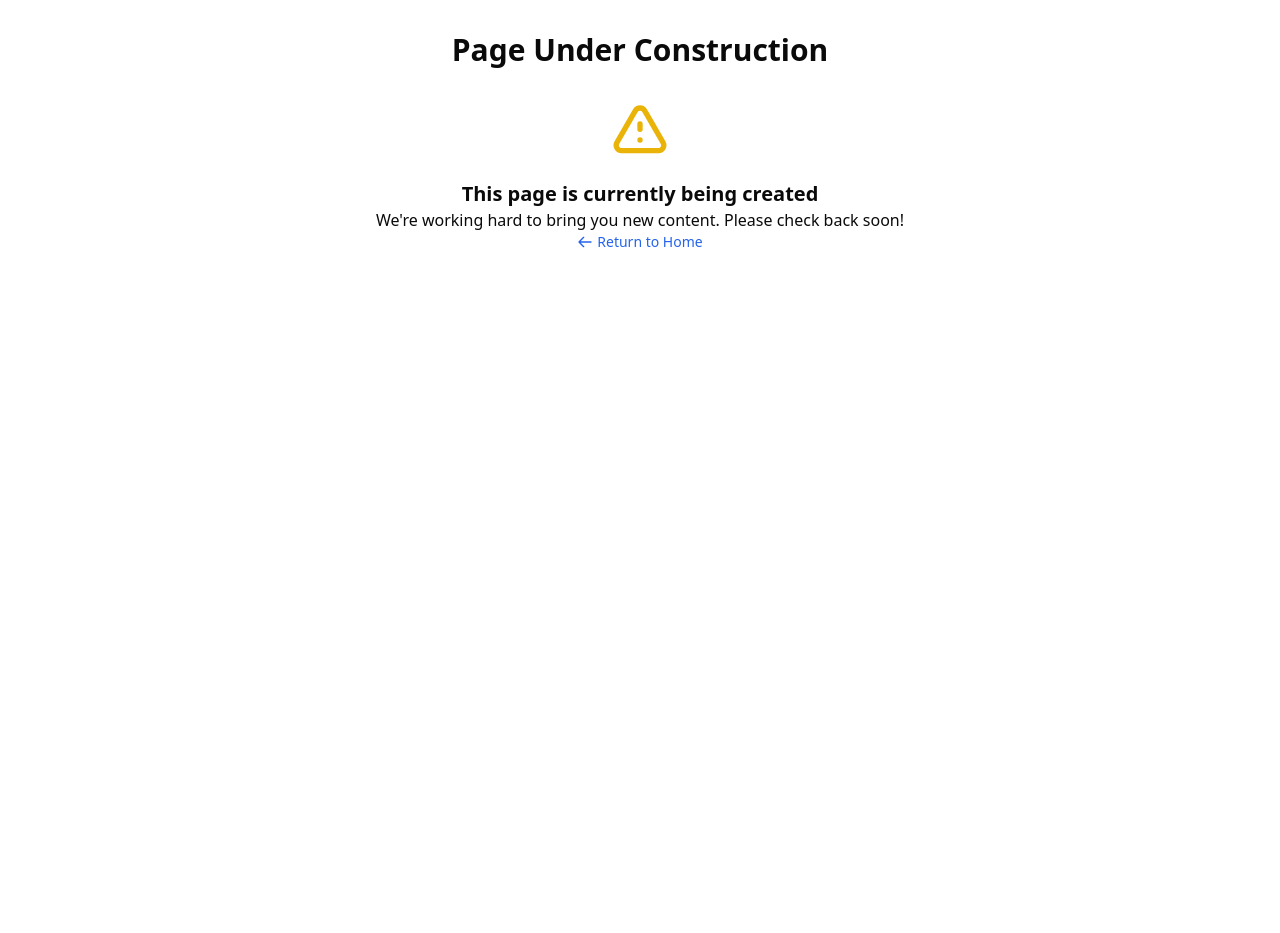
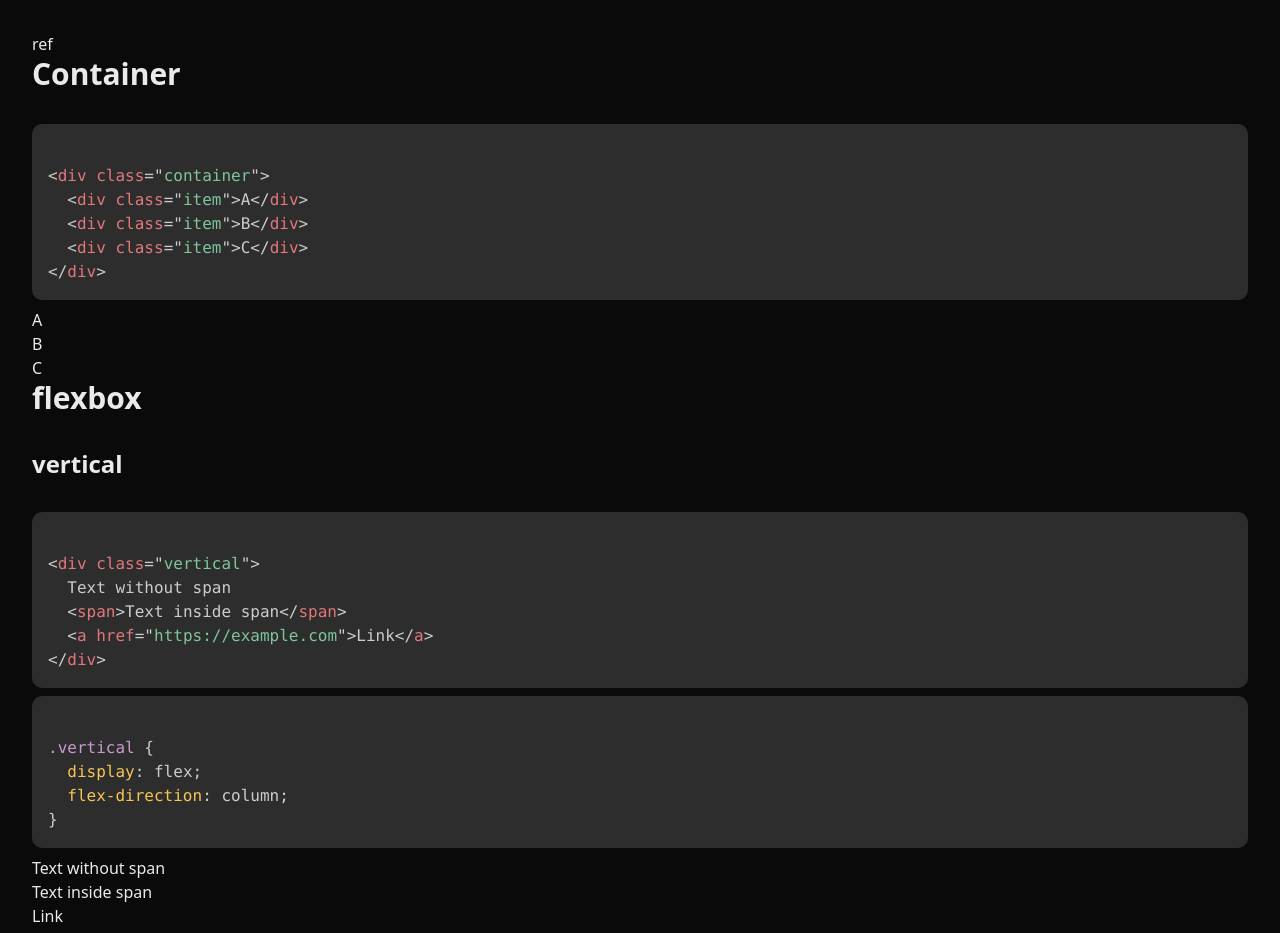
Before and after one commit to RyuNyan-Taro/nyantaro_cloud_web, a Next.js app: page /tutorial in a window 1280 px wide. Shown: the top 933 px of the page. Before the commit the page ends 800 px from the top, so only its background shows below. Built offline with nearby package versions, Linux system fonts and the light colour scheme.

Commit message:
create initial tutorial page

```diff
--- a/package.json
+++ b/package.json
@@ -11,15 +11,18 @@
   "dependencies": {
     "@radix-ui/react-slot": "^1.2.3",
     "@supabase/supabase-js": "^2.50.0",
+    "@types/prismjs": "^1.26.5",
     "@vercel/speed-insights": "^1.2.0",
     "class-variance-authority": "^0.7.1",
     "clsx": "^2.1.1",
     "lucide-react": "^0.511.0",
     "next": "15.2.5",
     "papaparse": "^5.5.3",
+    "prismjs": "^1.30.0",
     "react": "^19.0.0",
     "react-dom": "^19.0.0",
     "react-markdown": "^10.1.0",
+    "refractor": "^5.0.0",
     "remark-gfm": "^4.0.1",
     "tailwind-merge": "^3.2.0",
     "tailwindcss-animate": "^1.0.7"
--- /dev/null
+++ b/src/app/tutorial/Tutorial.css
@@ -0,0 +1,9 @@
+.vertical {
+    display: flex;
+    flex-direction: column;
+}
+
+.horizontal {
+    display: flex;
+    flex-direction: row;
+}
--- a/src/app/tutorial/page.tsx
+++ b/src/app/tutorial/page.tsx
@@ -1,59 +1,121 @@
-import { Metadata } from 'next';
-import Link from 'next/link';
+'use client';
 
-export const metadata: Metadata = {
-  title: 'Page Under Construction | My Website',
-  description: 'This page is currently being created',
+import React, { useEffect, useState } from "react";
+import Prism from 'prismjs';
+import "./Tutorial.css"
+
+import "prismjs/themes/prism-tomorrow.css";
+
+// Then import the core languages that TSX depends on
+import "prismjs/components/prism-clike";
+import "prismjs/components/prism-javascript";
+import "prismjs/components/prism-jsx";
+import "prismjs/components/prism-typescript";
+// Now we can safely import TSX
+import "prismjs/components/prism-tsx";
+
+// Other language imports
+import "prismjs/components/prism-json";
+import "prismjs/components/prism-css";
+
+
+
+type CodeBlockProps = {
+    code: string;
+    language?: string;
 };
 
-export default function CreatingPage() {
-  return (
-    <div className="max-w-4xl mx-auto px-4 py-8 text-center">
-      <h1 className="text-3xl font-bold mb-8">Page Under Construction</h1>
+const CodeBlock: React.FC<CodeBlockProps> = ({ code, language = "typescript" }) => {
+    const [isClient, setIsClient] = useState(false);
 
-      <div className="flex flex-col items-center justify-center">
-        <svg
-          className="w-16 h-16 text-yellow-500 mb-4"
-          fill="none"
-          stroke="currentColor"
-          viewBox="0 0 24 24"
-          xmlns="http://www.w3.org/2000/svg"
-        >
-          <path
-            strokeLinecap="round"
-            strokeLinejoin="round"
-            strokeWidth="2"
-            d="M12 9v2m0 4h.01m-6.938 4h13.856c1.54 0 2.502-1.667 1.732-3L13.732 4c-.77-1.333-2.694-1.333-3.464 0L3.34 16c-.77 1.333.192 3 1.732 3z"
-          />
-        </svg>
-        <p className="text-xl font-semibold">
-          This page is currently being created
-        </p>
-        <p>
-          We&apos;re working hard to bring you new content. Please check back soon!
-        </p>
+    useEffect(() => {
+        setIsClient(true);
+
+        const highlight = async () => {
+
+            // 少し遅延を入れてDOMの準備が完了してから実行
+            setTimeout(() => {
+                Prism.highlightAll();
+            }, 1000);
+        };
+
+        highlight();
+    }, [code, language]);
+
+    if (!isClient) {
+        return (
+            <pre className={`language-${language}`} style={{ borderRadius: "10px", padding: "1rem" }}>
+                <code className={`language-${language}`}>{code}</code>
+            </pre>
+        );
+    }
+
+    return (
+        <pre className={`language-${language}`} style={{ borderRadius: "10px", padding: "1rem" }}>
+            <code className={`language-${language}`}>
+                {code}
+            </code>
+        </pre>
+    );
+};
+
+const LayoutContainer  = `
+<div class="container">
+  <div class="item">A</div>
+  <div class="item">B</div>
+  <div class="item">C</div>
+</div>
+`;
+
+const FlexDirection = `
+<div class="vertical">
+  Text without span
+  <span>Text inside span</span>
+  <a href="https://example.com">Link</a>
+</div>
+`
+
+const VerticalCSS = `
+.vertical {
+  display: flex;
+  flex-direction: column;
+}
+`
+
+const HorizontalCSS = `
+.horizontal {
+  display: flex;
+  flex-direction: row;
+}
+`
+
+export default function TutorialPage() {
+    return (
+      <div style={{backgroundColor: "#0a0a0a", color: "#eaeaea", minHeight: "100vh", padding: "2rem"}}>
+          <a href="https://2ality.com/2025/10/css-layout.html">ref</a>
+        <h1 className="text-3xl font-bold mb-8">Container</h1>
+        <CodeBlock code={LayoutContainer} language="html"/>
+        <div className="container">
+          <div className="item">A</div>
+          <div className="item">B</div>
+          <div className="item">C</div>
+        </div>
+        <h1 className="text-3xl font-bold mb-8">flexbox</h1>
+        <h2 className="text-2xl font-bold mb-8">vertical</h2>
+        <CodeBlock code={FlexDirection} language="html"/>
+        <CodeBlock code={VerticalCSS} language="css"/>
+        <div className="vertical">
+            Text without span
+            <span>Text inside span</span>
+            <a href="https://example.com">Link</a>
+        </div>
+        <h2 className="text-2xl font-bold mb-8">horizontal (default)</h2>
+        <CodeBlock code={HorizontalCSS} language="css"/>
+        <div className="horizontal">
+          Text without span
+          <span>Text inside span</span>
+          <a href="https://example.com">Link</a>
+        </div>
       </div>
-
-      <Link
-        href="/"
-        className="inline-flex items-center text-sm font-medium text-blue-600 hover:text-blue-800"
-      >
-        <svg
-          className="w-4 h-4 mr-1"
-          fill="none"
-          stroke="currentColor"
-          viewBox="0 0 24 24"
-          xmlns="http://www.w3.org/2000/svg"
-        >
-          <path
-            strokeLinecap="round"
-            strokeLinejoin="round"
-            strokeWidth="2"
-            d="M10 19l-7-7m0 0l7-7m-7 7h18"
-          />
-        </svg>
-        Return to Home
-      </Link>
-    </div>
-  );
+    );
 }
```
Also changed, not shown: 1 other file (tests, documents, lock files or other folders).
